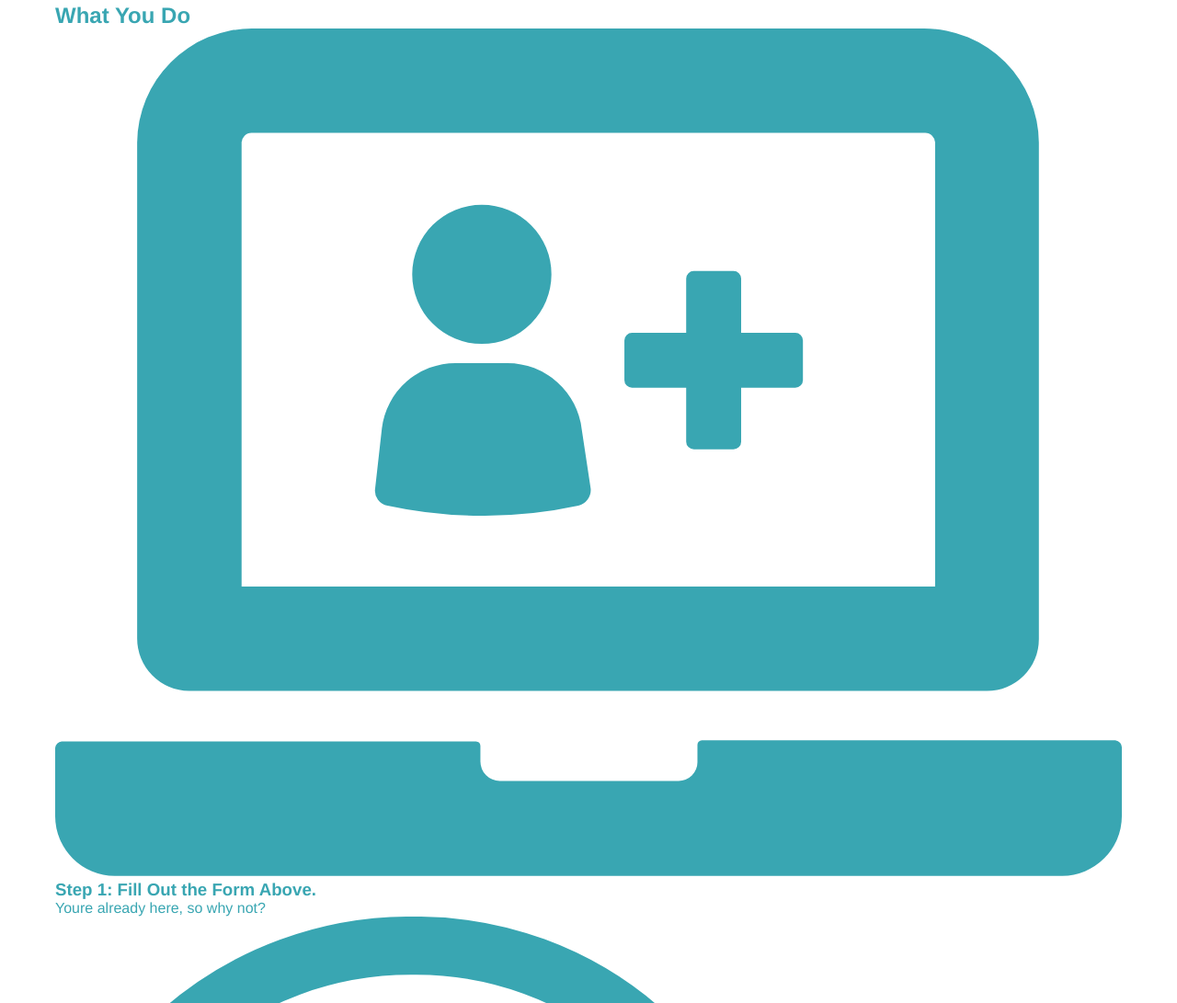
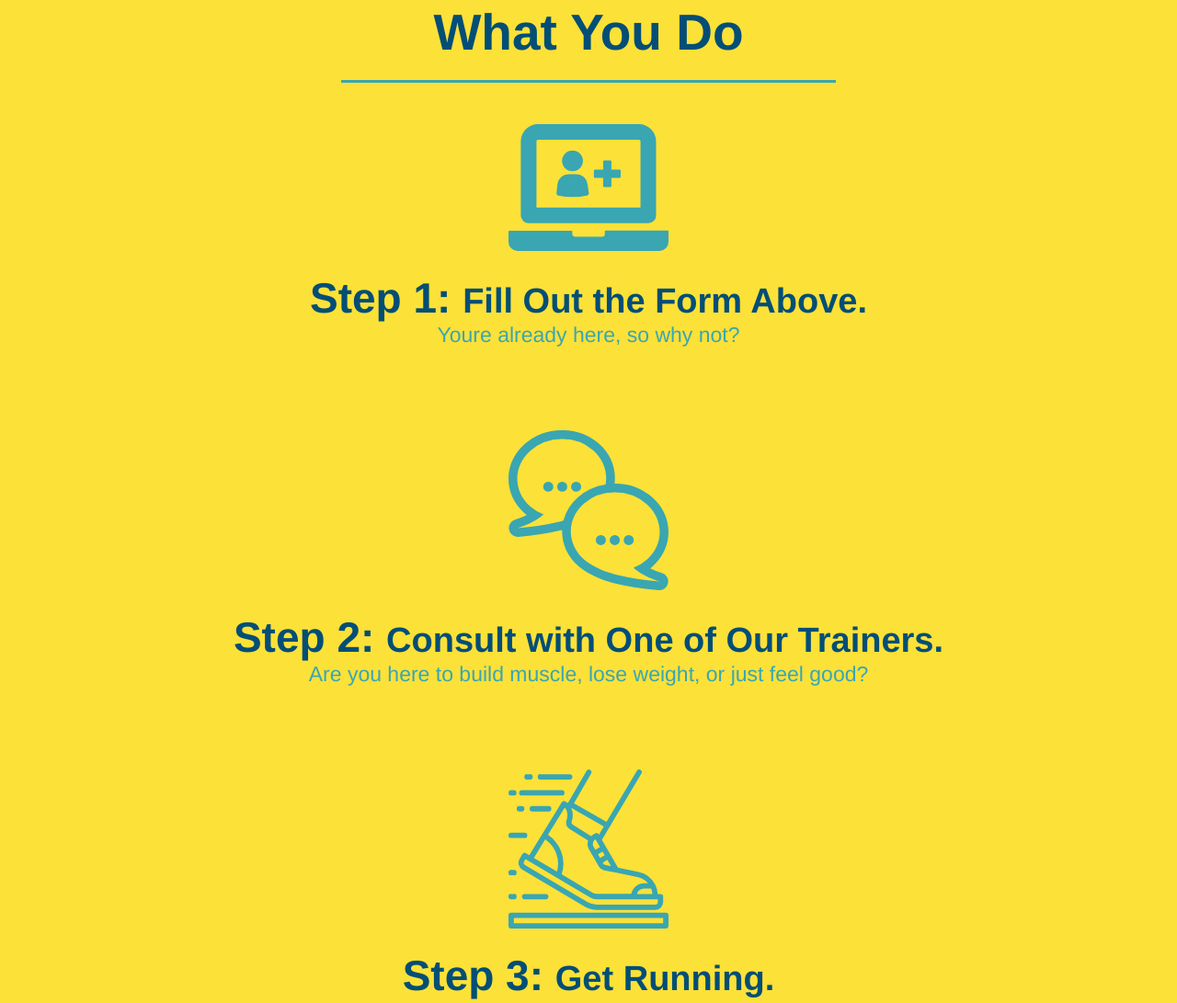
Before and after one commit to jossparling/run-buddy, a plain HTML site: page index.html in a window 1280 px wide. Shown: the part 1117-2208 px from the top of the page at 92% size. Drawn offline with Linux system fonts and the light colour scheme.

Commit message:
style what you do section

```diff
--- a/index.html
+++ b/index.html
@@ -71,38 +71,38 @@
 
     <!-- "what we do" section -->
     <section id="what-we-do" class="intro">
-        <h2>What We Do</h2>
+        <h2 class="section-title primary-border">What We Do</h2>
         <p>
             butcher selfies chambray shabby chic gentrify readymade yr Echo Park XOXO Tumblr normcore Banksy direct trade Blue Bottle chillwave you probably haven't heard of them single-origin coffee Vice fanny pack fixie Odd Future Austin fingerstache pickled twee synth Wes Anderson Thundercats viral bitters flannel meggings narwhal Marfa Schlitz sustainable Intelligentsia umami deep v craft
         </p>
     </section>
 
     <!-- "what you do" section -->
-    <section id="what-you-do">
-        <h2>What You Do</h2>
+    <section id="what-you-do" class="steps">
+        <h2 class="section-title secondary-border">What You Do</h2>
 
         <div>
             <!-- insert this img element -->
             <img src="./images/01-04-svgs/step-1.svg" alt="" />
-            <h3>Step 1: Fill Out the Form Above.</h3>
+            <h3>Step 1: <span>Fill Out the Form Above.</span></h3>
             <p> Youre already here, so why not?</p>
         </div>
 
         <div>
             <img src="./images/01-04-svgs/step-2.svg" alt="" />
-            <h3>Step 2: Consult with One of Our Trainers.</h3>
+            <h3>Step 2: <span>Consult with One of Our Trainers.</span></h3>
             <p>Are you here to build muscle, lose weight, or just feel good?</p>
         </div>
 
         <div>
             <img src="./images/01-04-svgs/step-3.svg" alt="" />
-            <h3>Step 3: Get Running.</h3>
+            <h3>Step 3: <span>Get Running.</span></h3>
             <p>Hit the ground running (literally) once your trainer lays out your plan.</p>
         </div>
 
         <div>
             <img src="./images/01-04-svgs/step-4.svg" alt="" />
-            <h3>Step 4: See Results.</h3>
+            <h3>Step 4: <span>See Results.</span></h3>
             <p>Bi-weekly checkins with your trainer will keep you focused.</p>
         </div>
     </section>
--- a/style.css
+++ b/style.css
@@ -129,16 +129,6 @@ section {
     text-align: center;
 }
 
-.intro h2 {
-    font-size: 55px;
-    color: #024e76;
-    margin-bottom: 35px;
-    padding: 0 100px 20px 100px;
-    border-bottom: 3px solid;
-    border-color: #fce138;
-    display: inline-block;
-}
-
 .intro p {
     line-height: 1.7;
     color: #39a6b2;
@@ -146,3 +136,51 @@ section {
     font-size: 20px;
     margin: 0 auto;
 }
+
+/* Intro Style End */
+
+.steps {
+    text-align: center;
+    background: #fce138;
+}
+
+.section-title {
+    font-size: 55px;
+    color: #024e76;
+    margin-bottom: 35px;
+    padding: 0 100px 20px 100px;
+    display: inline-block;
+    border-bottom: 3px solid;
+}
+
+.primary-border {
+    border-color: #fce138;
+}
+
+.secondary-border {
+    border-color: #39a6b2;
+}
+
+.steps div {
+    margin-bottom: 80px;
+}
+
+.steps img {
+    width: 15%;
+    margin: 10px 0;
+}
+
+.steps h3 {
+    color: #024e76;
+    font-size: 46px;
+    margin-top: 10px;
+}
+
+.steps p {
+    color: #39a6b2;
+    font-size: 23px;
+}
+
+.steps span {
+    font-size: 38px;
+}
```
